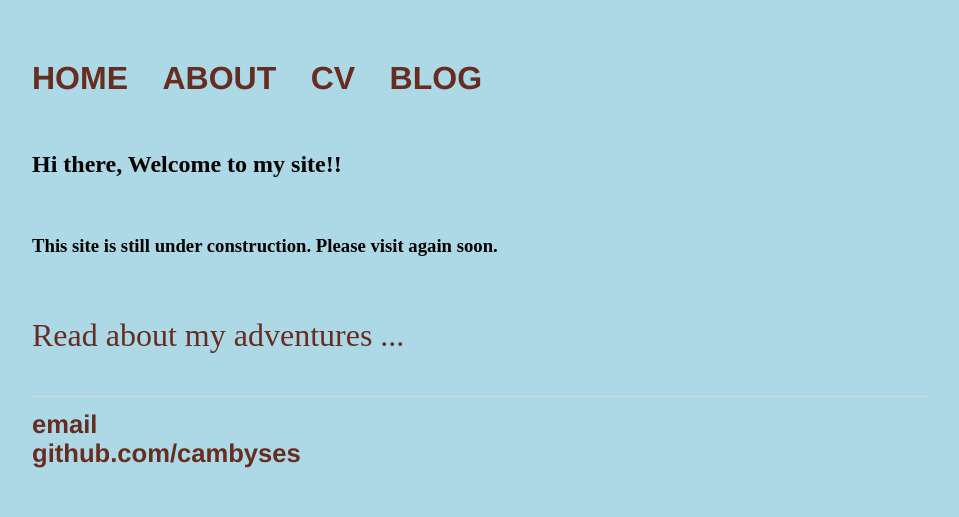
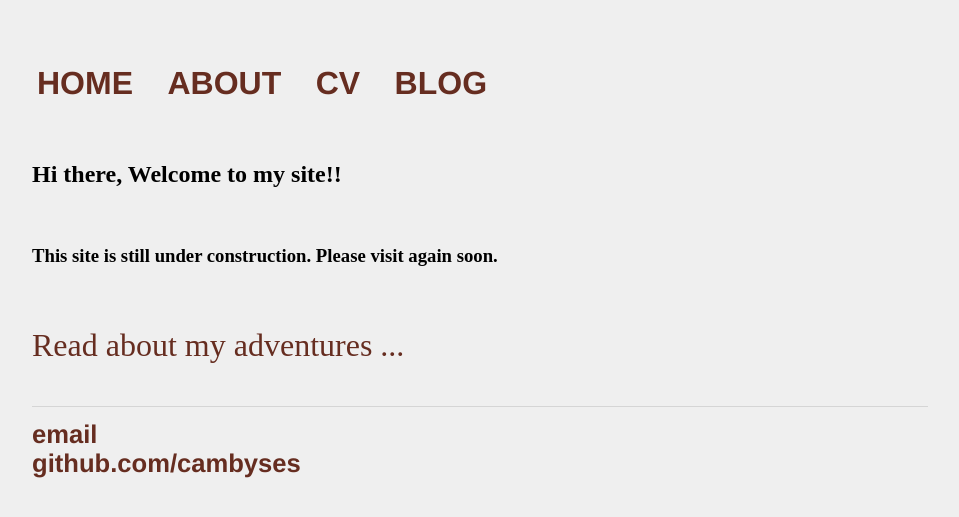
Before and after one commit to cambyses/cambyses.github.io, a Jekyll site: the page built from index.html, in a window 1280 px wide. Shown: the top 517 px of the page, without its empty margins (160-1119 px from the left). Built offline with Jekyll 4.4.1, drawn with Linux system fonts in a browser that asks for light colours.

Commit message:
Update main.css

```diff
--- a/css/main.css
+++ b/css/main.css
@@ -15,14 +15,14 @@ Black -- #141414
 body {
     margin: 60px auto;
     width: 70%;
-    background-color: lightblue;
+    background-color: #efefef;
 }
 
 /* ------------------------------- NAV STYLE ----------------------------*/
 
 nav ul {
     font-family:'Helvetica', 'Arial', 'Sans-Serif';
-    padding: 0px;
+    padding: 5px;
     list-style: none;
     font-weight: bold;
 }
```
